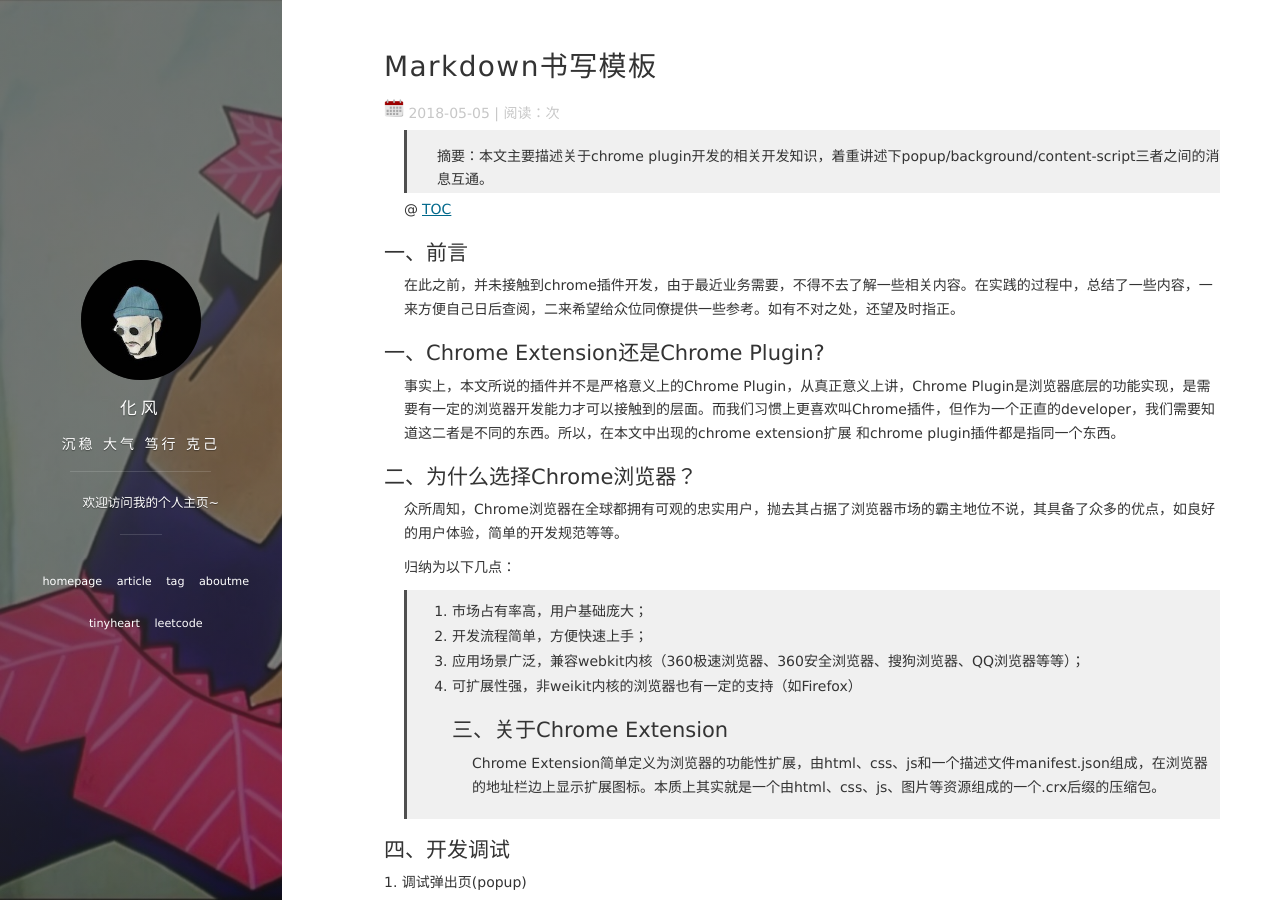
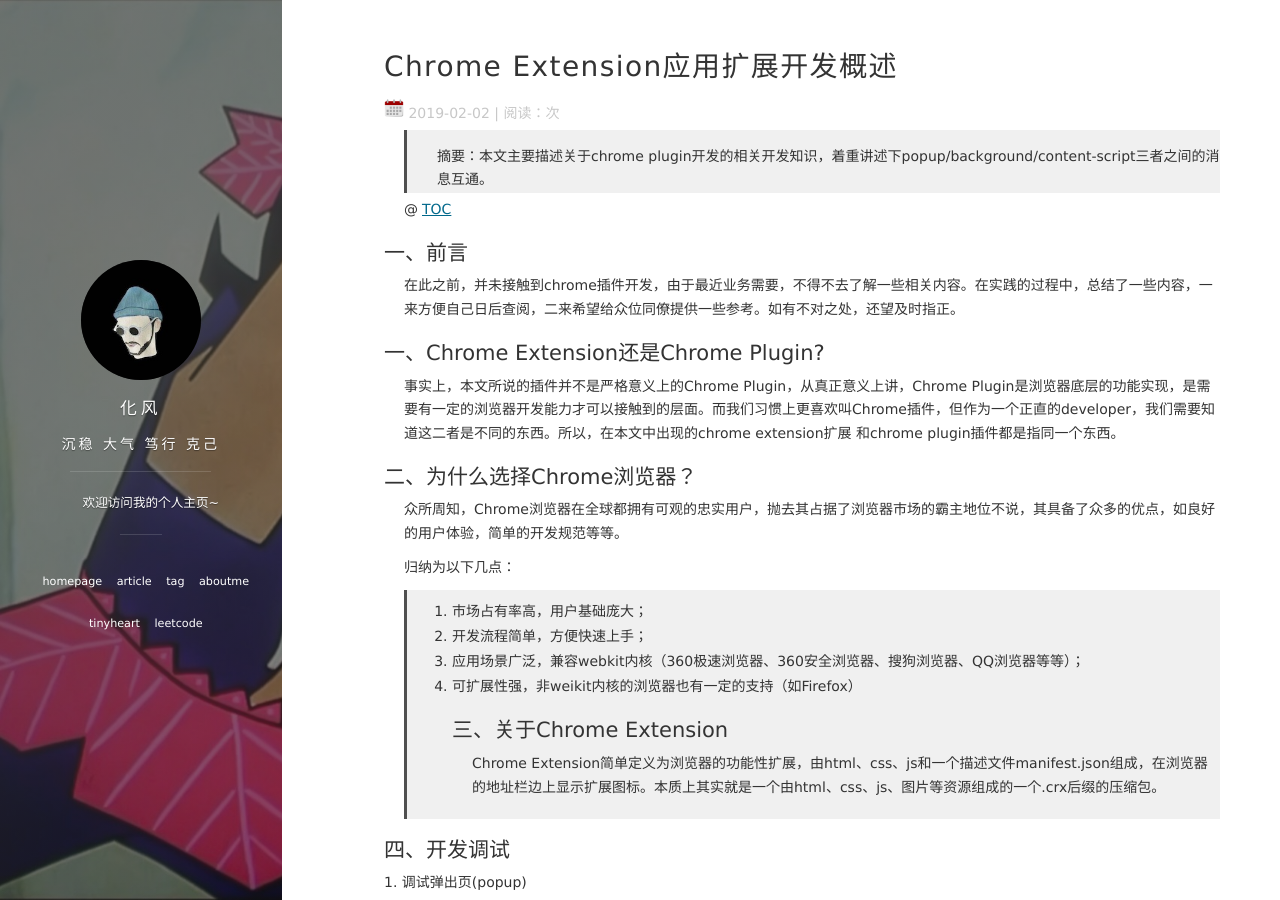
Before and after one commit to xinchanghao/xinchanghao.github.io, a Jekyll site: the page built from _posts/2019-02-02-Chrome Extension应用扩展开发概述.md, in a window 1280 px wide and 900 px high. Built offline with Jekyll 4.4.1, drawn with Linux system fonts in a browser that asks for light colours; nearby versions of some CDN libraries; comment, search, counter and statistics services are not loaded.

Commit message:
modify:fix bug

```diff
--- a/_posts/2019-02-02-Chrome Extension应用扩展开发概述.md
+++ b/_posts/2019-02-02-Chrome Extension应用扩展开发概述.md
@@ -1,8 +1,8 @@
 ---
 layout: post
-title: "Markdown书写模板"
-date: 2018-05-05
-description: "Markdown书写模板"
+title: "Chrome Extension应用扩展开发概述"
+date: 2019-02-02
+description: "Chrome Extension应用扩展开发概述"
 tag: 教程
 ---
 
```
